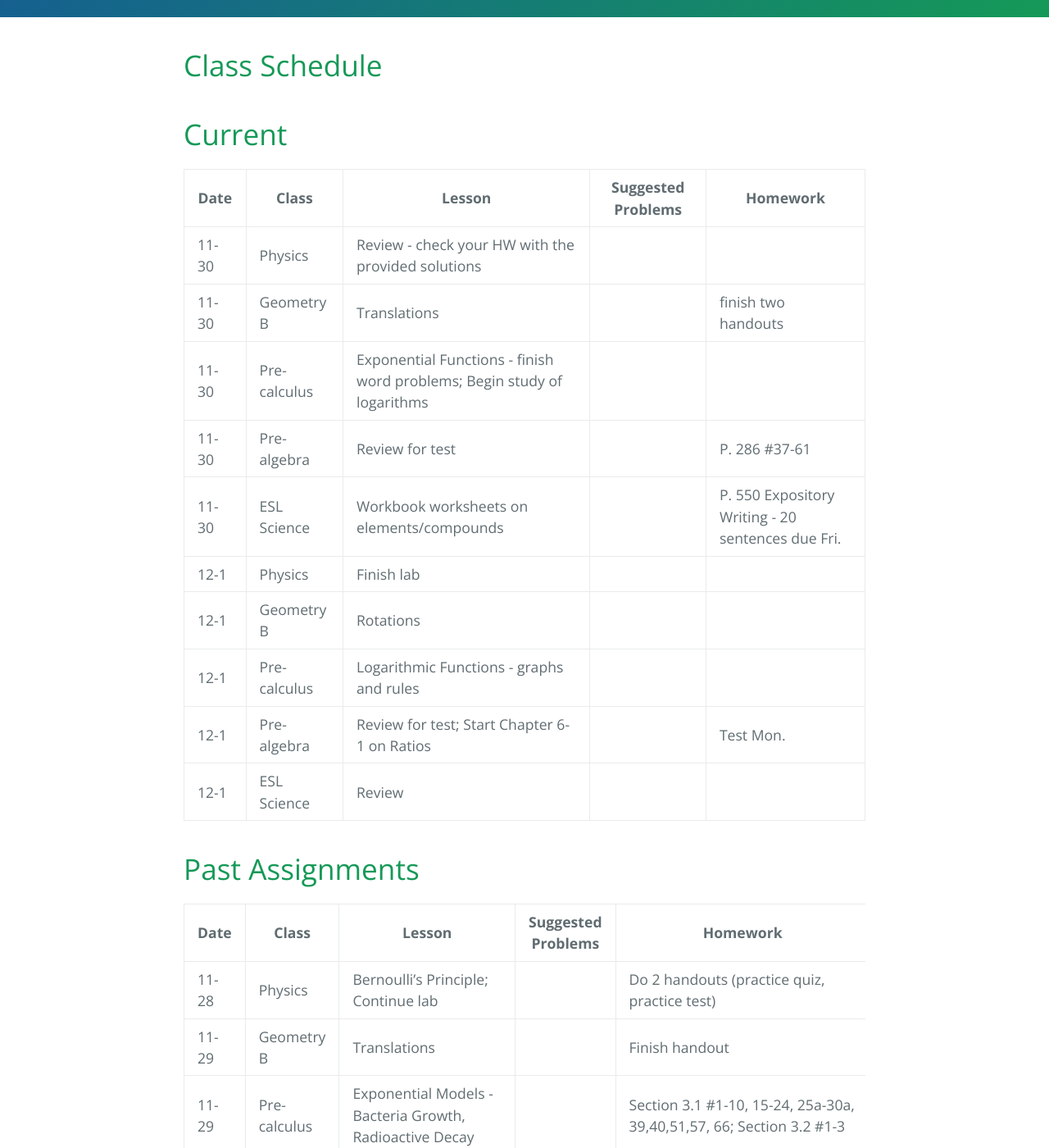
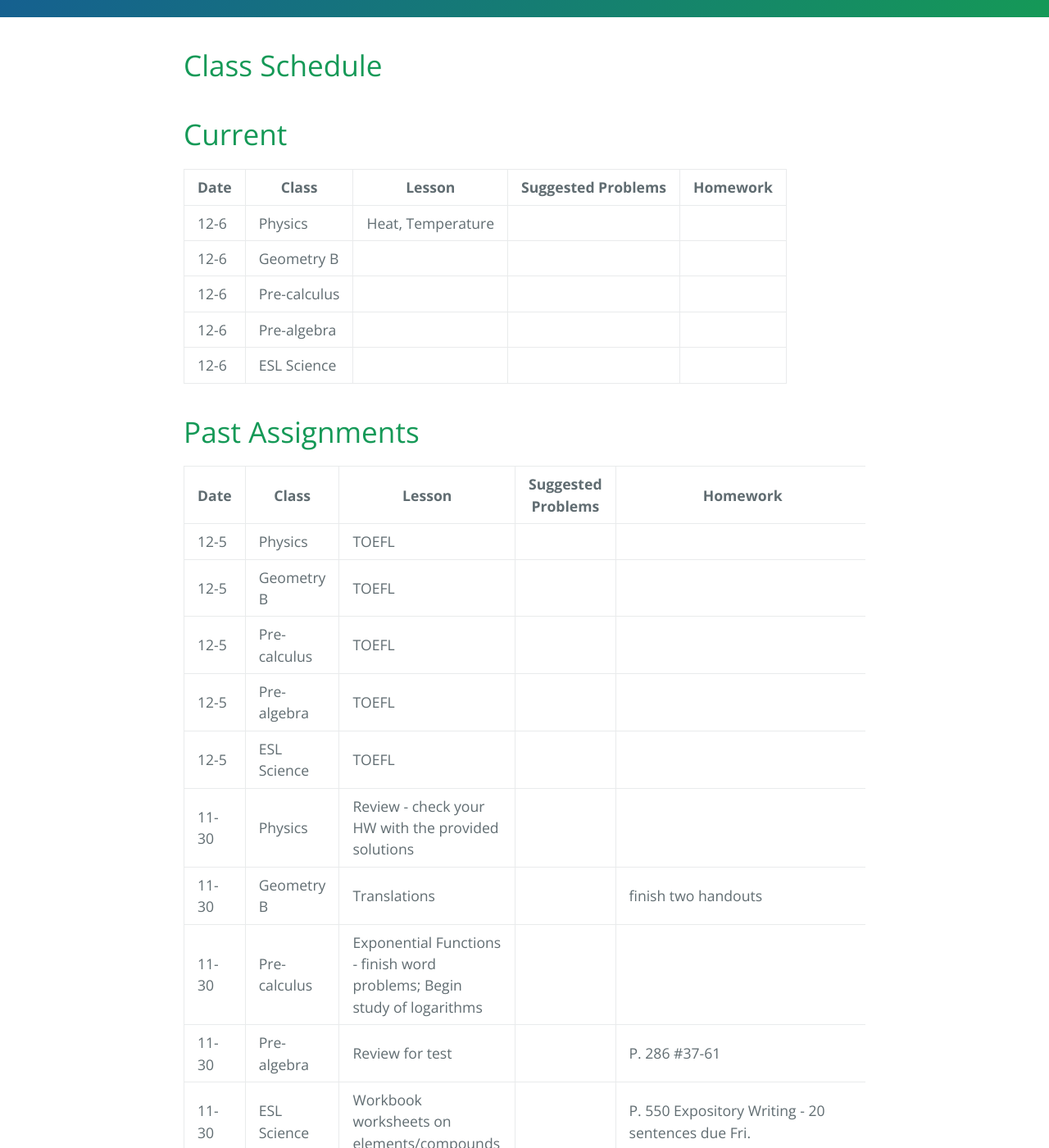
Before and after one commit to gpayoo/gpayoo, a Jekyll site: the page built from index.md, in a window 1280 px wide and 1400 px high, scrolled down 362 px. Shown: the whole window at 82% size. Built offline with Jekyll 4.4.1, drawn with Linux system fonts in a browser that asks for light colours; our own code applies the rules of GitHub Pages for plain Markdown files.

Commit message:
Update index.md

```diff
--- a/index.md
+++ b/index.md
@@ -10,6 +10,22 @@ layout: default
 
 | Date | Class | Lesson | Suggested Problems | Homework |
 | ---- | ----- | ------ | -------- | ---
+| 12-6 | Physics | Heat, Temperature  | |
+| 12-6 | Geometry B |  | |
+| 12-6 | Pre-calculus |  | |
+| 12-6 | Pre-algebra |   | |
+| 12-6 | ESL Science |  |  |
+
+
+# [](#header-2) Past Assignments
+
+| Date | Class | Lesson | Suggested Problems | Homework |
+| ---- | ----- | ------ | -------- | ---
+| 12-5 | Physics |  TOEFL | |
+| 12-5 | Geometry B | TOEFL | |
+| 12-5 | Pre-calculus | TOEFL  | |
+| 12-5 | Pre-algebra |  TOEFL | |
+| 12-5 | ESL Science | TOEFL |  |
 | 11-30 | Physics | Review - check your HW with the provided solutions  | |
 | 11-30 | Geometry B | Translations | | finish two handouts
 | 11-30 | Pre-calculus | Exponential Functions - finish word problems; Begin study of logarithms   | |
```
Also changed, not shown: other parts of index.md (+0 -5 lines).
